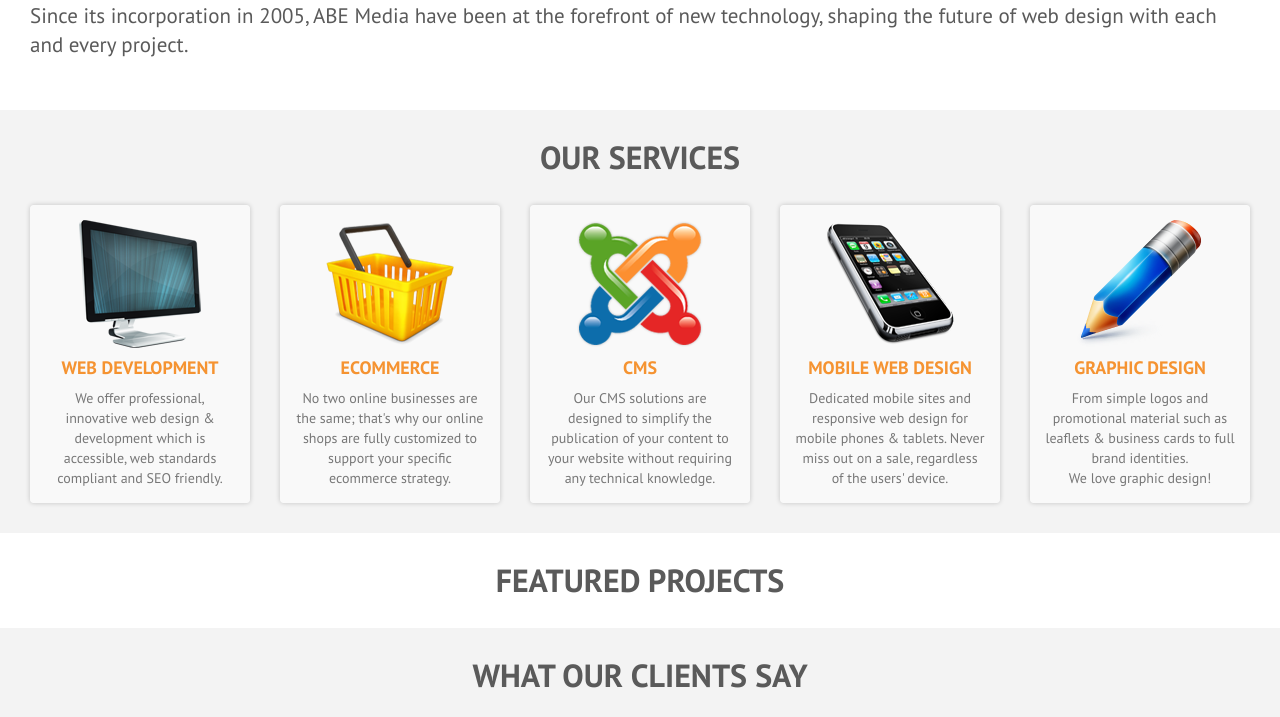
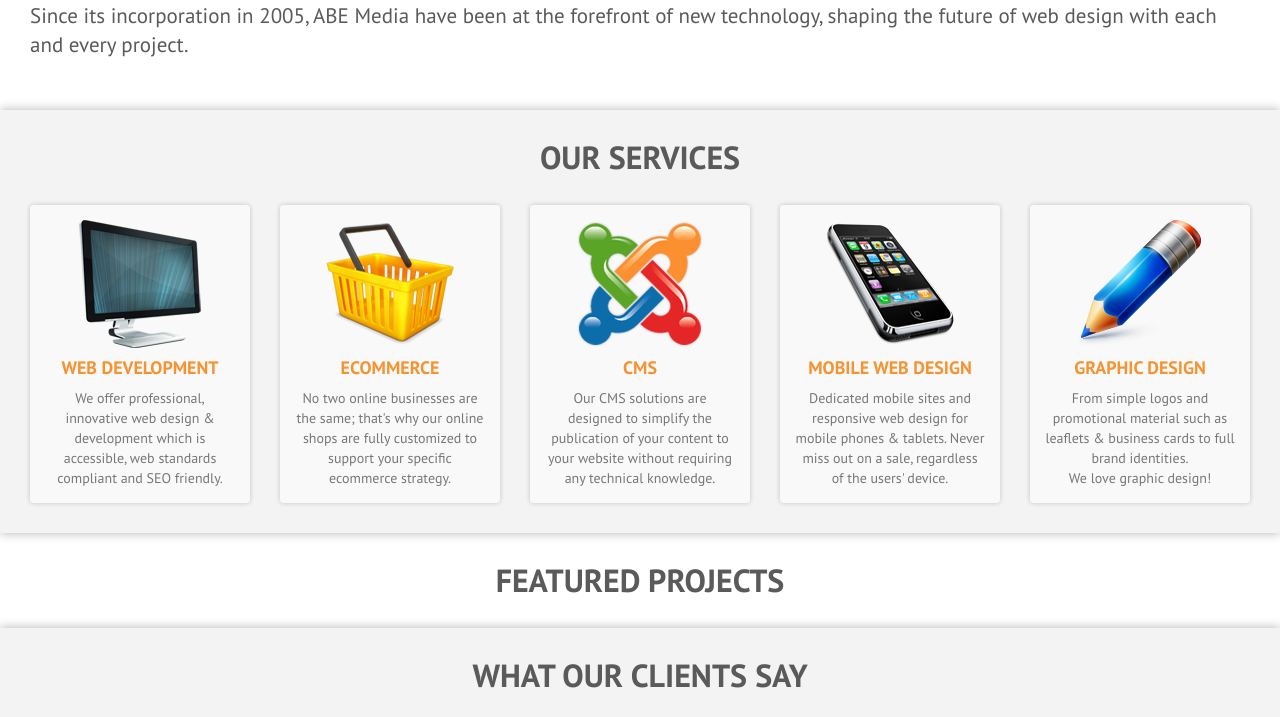
Before and after one commit to abemedia/abemedia.github.io, a Jekyll site: the page built from index.md, in a window 1280 px wide and 1376 px high. Shown: the part 552-1269 px from the top of the window. Built offline with Jekyll 4.4.1, drawn with Linux system fonts in a browser that asks for light colours; nearby versions of some CDN libraries.

Commit message:
Update style.css

```diff
--- a/css/style.css
+++ b/css/style.css
@@ -72,6 +72,8 @@ footer a:hover {
 .grey {
 	background: #f3f3f3;
 	margin-top: 30px;
+	-webkit-box-shadow: 0 0 10px rgba(0, 0, 0, 0.3);
+	box-shadow: 0 0 10px rgba(0, 0, 0, 0.3);
 }
 
 /* CUSTOMIZE THE NAVBAR
```
